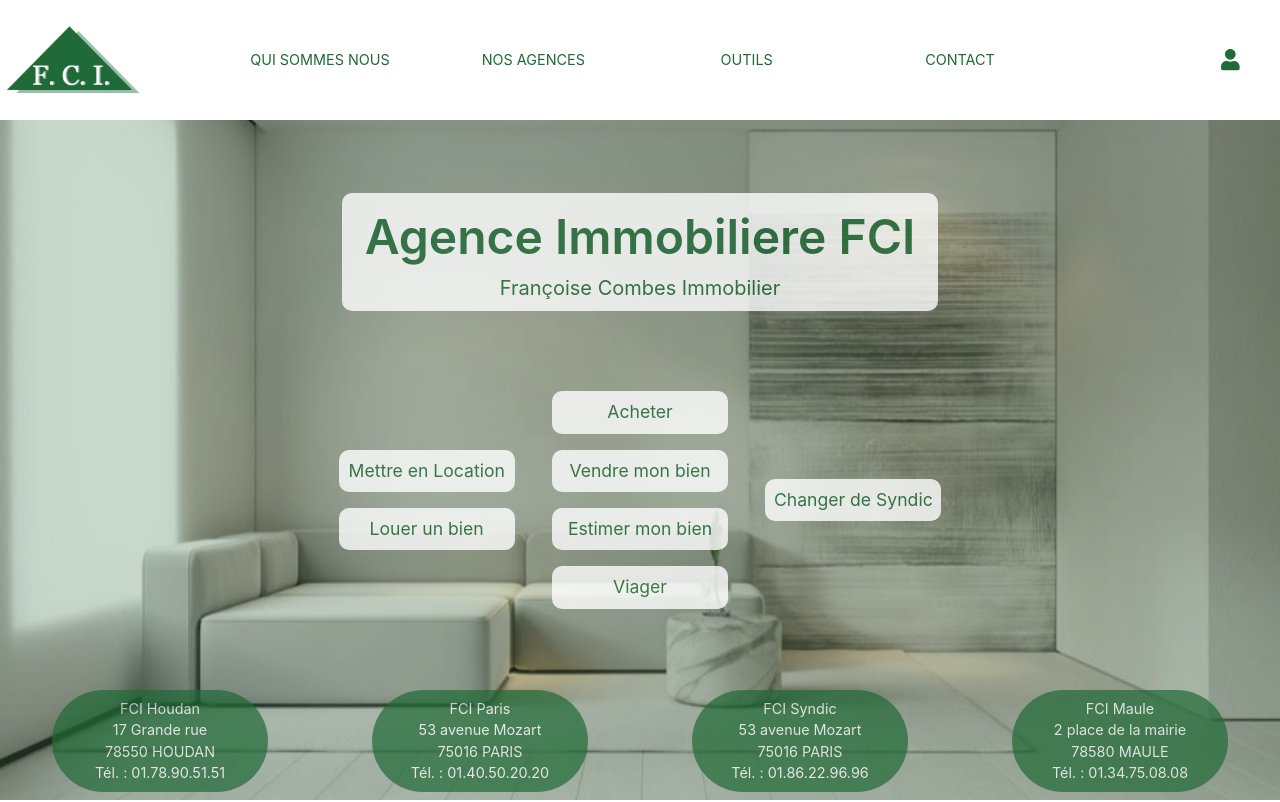
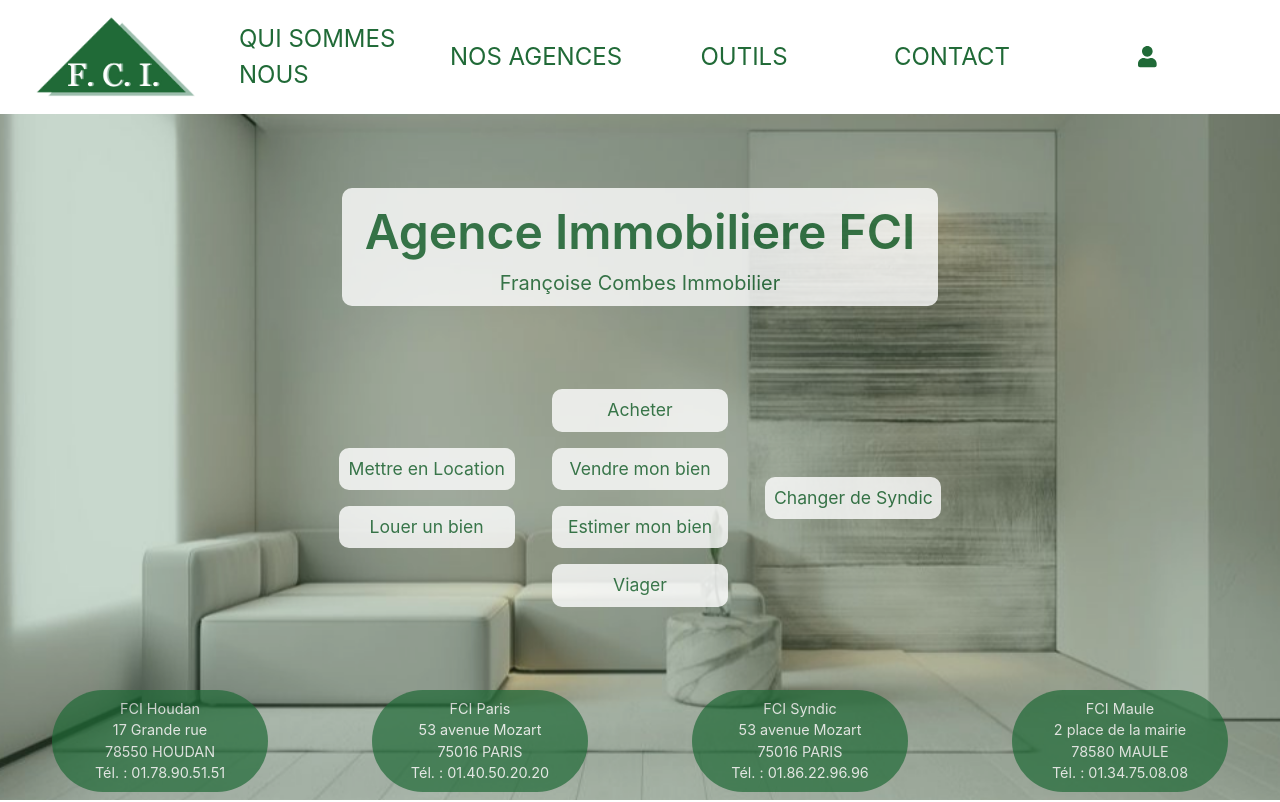
Before and after one commit to ericadiasdematos/fciBac-2, a React (Create React App) app in the folder reactapp/: page / in a window 1280 px wide. Shown: the top 802 px of the page. Built offline with nearby package versions, Linux system fonts and the light colour scheme.

Commit message:
trying again

```diff
--- a/reactapp/src/HomePage2.js
+++ b/reactapp/src/HomePage2.js
@@ -33,12 +33,13 @@
 
     var navBarRow ={
         backgroundColor: 'white',
-        height: '15vh',
+        height: 'auto',
         diplay: 'flex',
         flexDirection: 'row',
         justifySelf: 'flex-start',
         alignItems: 'center',
-        justifyContent: 'space-between'
+        justifyContent: 'center',
+        padding: '2vh'
     }
 
     var nameWhiteBlock = {
@@ -129,30 +130,30 @@
 
         <Row style={navBarRow}>
 
-            <Col xs='1' lg='2' style={{paddingLeft: '0.6vh'}}>
-                <img src={logo} alt='logo' style={{width: '70%'}}/>
+            <Col xs='12' lg='2' style={{paddingLeft: '0.6vh', display: 'flex', justifyContent: 'center'}}>
+                <img src={logo} alt='logo' style={{width: '20vh'}}/>
             </Col>
-            <Col xs='1' lg='2' style={{display: 'flex', justifyContent: 'center'}}>
-                <span style={{color: '#206A37', fontSize: '90%'}}>
+            <Col xs='12' lg='2' style={{display: 'flex', justifyContent: 'center'}}>
+                <span style={{color: '#206A37', fontSize: '3vh'}}>
                     <Link to='/quisommesnous' style={{color: '#206A37'}}>QUI SOMMES NOUS</Link>
                 </span>
             </Col>
-            <Col xs='1' lg='2' style={{display: 'flex', justifyContent: 'center'}}>
-                <span style={{color: '#206A37', fontSize: '90%'}}>
+            <Col xs='12' lg='2' style={{display: 'flex', justifyContent: 'center'}}>
+                <span style={{color: '#206A37', fontSize: '3vh'}}>
                     <Link to='/nosagences' style={{color: '#206A37'}}>NOS AGENCES</Link>
                 </span>
             </Col>
-            <Col xs='1' lg='2' style={{display: 'flex', justifyContent: 'center'}}>
-                <span style={{color: '#206A37', fontSize: '90%'}}>
+            <Col xs='12' lg='2' style={{display: 'flex', justifyContent: 'center'}}>
+                <span style={{color: '#206A37', fontSize: '3vh'}}>
                     <Link to='/outils' style={{color: '#206A37'}}>OUTILS</Link>
                 </span>
             </Col>
-            <Col xs='1' lg='2' style={{display: 'flex', justifyContent: 'center'}}>
-                <span style={{color: '#206A37', fontSize: '90%'}}>
+            <Col xs='12' lg='2' style={{display: 'flex', justifyContent: 'center'}}>
+                <span style={{color: '#206A37', fontSize: '3vh'}}>
                     <Link to='/contact' style={{color: '#206A37'}}>CONTACT</Link>
                 </span>
             </Col>
-            <Col xs='1' lg='2' style={{display: 'flex', justifyContent:'flex-end', paddingRight: '5vh'}}>
+            <Col xs='12' lg='2' style={{ paddingRight: '5vh', display: 'flex', justifyContent: 'center'}}>
                 <FontAwesomeIcon style={{display: 'flex', color: '#206A37' }} icon={faUser} size='lg' id="Popover1" type="button" />
                 <Popover placement="auto" isOpen={popoverOpen} target="Popover1" toggle={toggle} >
                     <PopoverBody style={{display: 'flex', flexDirection: 'column', justifyContent: 'center', alignItems: 'center'}}>
```
